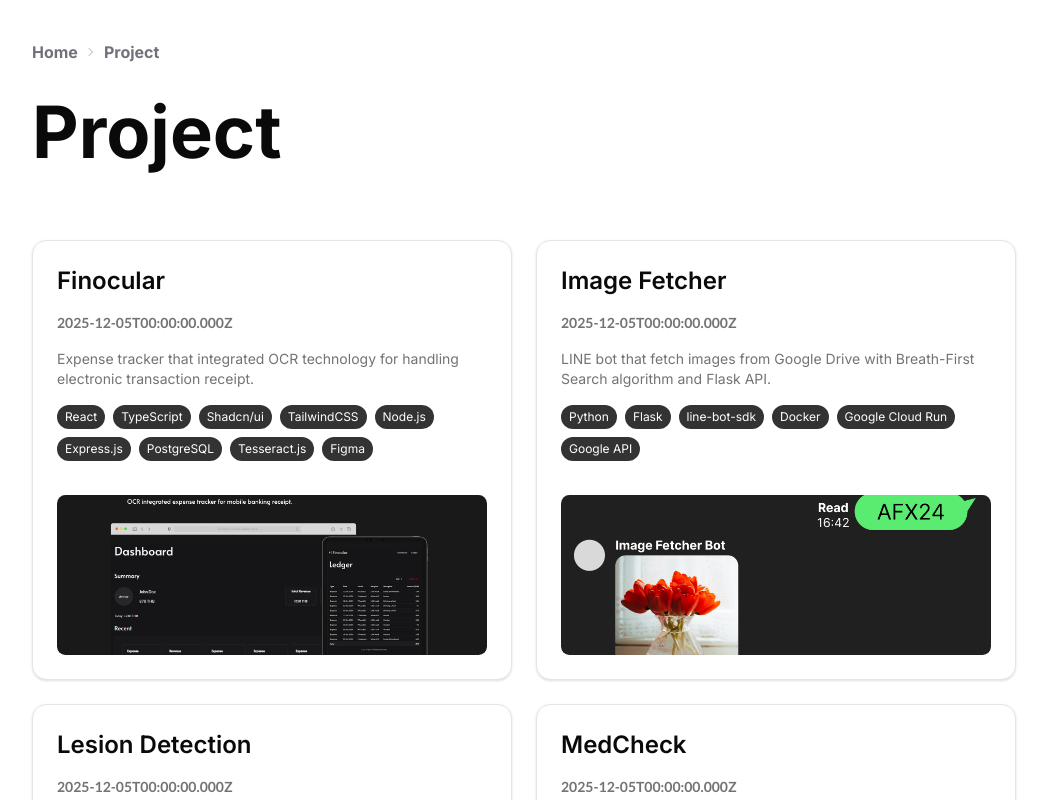
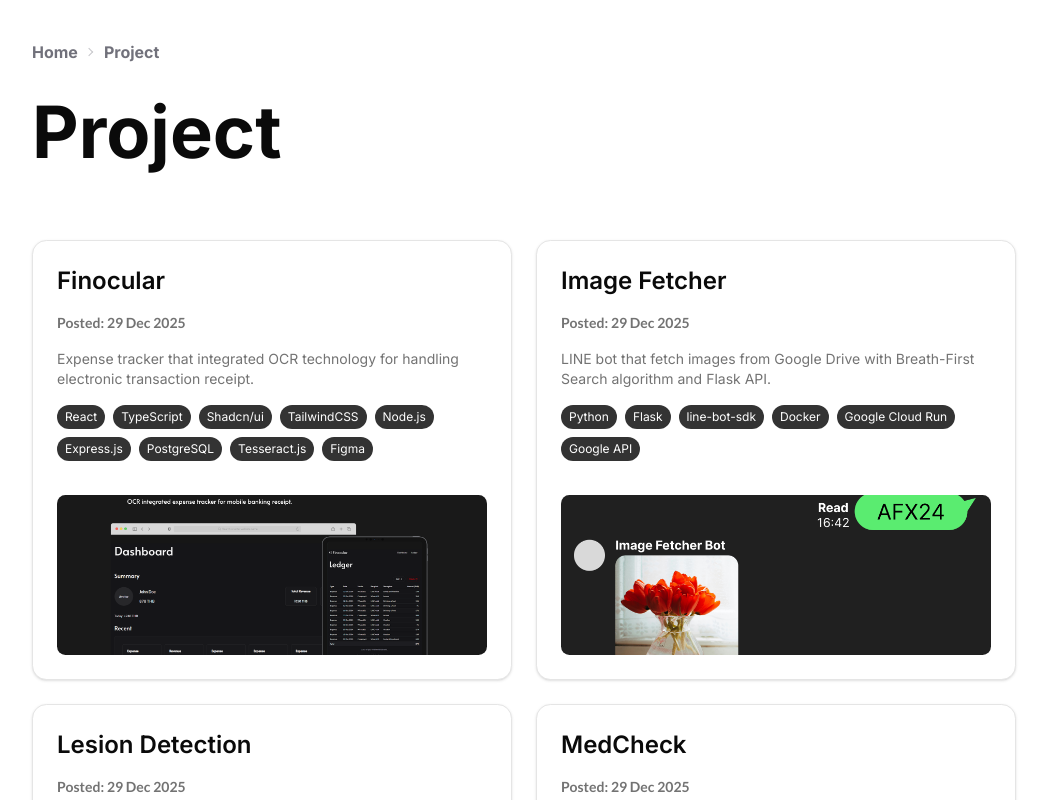
Before and after one commit to dwisarut/dwisarut-portfolio, a React (Vite) app: page /project in a window 1280 px wide. Shown: the top 800 px of the page, without its empty margins (80-1127 px from the left). Built offline with nearby package versions, Linux system fonts and the light colour scheme.

Commit message:
feat: add date post

```diff
--- a/src/components/Project.tsx
+++ b/src/components/Project.tsx
@@ -129,7 +129,7 @@ const Project = () => {
                           {proj.title}
                         </CardTitle>
                         <CardDescription className="font-semibold">
-                          {proj.date}
+                          Posted: {proj.date}
                         </CardDescription>
                         <CardDescription className="inter">
                           {proj.synopsis}
--- a/src/projects/Finocular.mdx
+++ b/src/projects/Finocular.mdx
@@ -3,7 +3,7 @@ title: Finocular
 slug: finocular
 type: project
 synopsis: "Expense tracker that integrated OCR technology for handling electronic transaction receipt."
-date: 2025-12-05
+date: 29 Dec 2025
 awarded: false;
 tag:
   [
--- a/src/projects/ImageFetcher.mdx
+++ b/src/projects/ImageFetcher.mdx
@@ -3,7 +3,7 @@ title: Image Fetcher
 slug: image-fetcher
 type: project
 synopsis: "LINE bot that fetch images from Google Drive with Breath-First Search algorithm and Flask API."
-date: 2025-12-05
+date: 29 Dec 2025
 awarded: false;
 tag:
   [
--- a/src/projects/LesionDetection.mdx
+++ b/src/projects/LesionDetection.mdx
@@ -3,7 +3,7 @@ title: Lesion Detection
 slug: lesion-detection
 type: project
 synopsis: "Automation script that process the image and highlight the tumors and anomalies."
-date: 2025-12-05
+date: 29 Dec 2025
 awarded: false;
 tag:
   ["Python", "Pillow", "Scikit-learn", "SciPy", "Numpy", "matplotlib", "OpenCV"]
--- a/src/projects/MedCheck.mdx
+++ b/src/projects/MedCheck.mdx
@@ -3,7 +3,7 @@ title: MedCheck
 slug: medcheck
 type: project
 synopsis: "Desktop medicine checker that guaranteed to saved disposal cost, reduce operation time, and timely restock."
-date: 2025-12-05
+date: 29 Dec 2025
 awarded: true;
 tag: ["Python", "Pyside6", "Qt-QML", "Numpy", "Pandas", "Figma"]
 cover: "/medcheck.png"
--- a/src/projects/StoreIt.mdx
+++ b/src/projects/StoreIt.mdx
@@ -3,7 +3,7 @@ title: StoreIt
 slug: storeit
 type: project
 synopsis: "Simple CRUD app with RESTful API that emulate the Enterprise Resource Planning system."
-date: 2025-12-05
+date: 29 Dec 2025
 awarded: false;
 tag: ["HTML", "CSS", "JavaScript", "MongoDB", "Express.js", "Node.js", "Figma"]
 cover: "/StoreIt.png"
```
